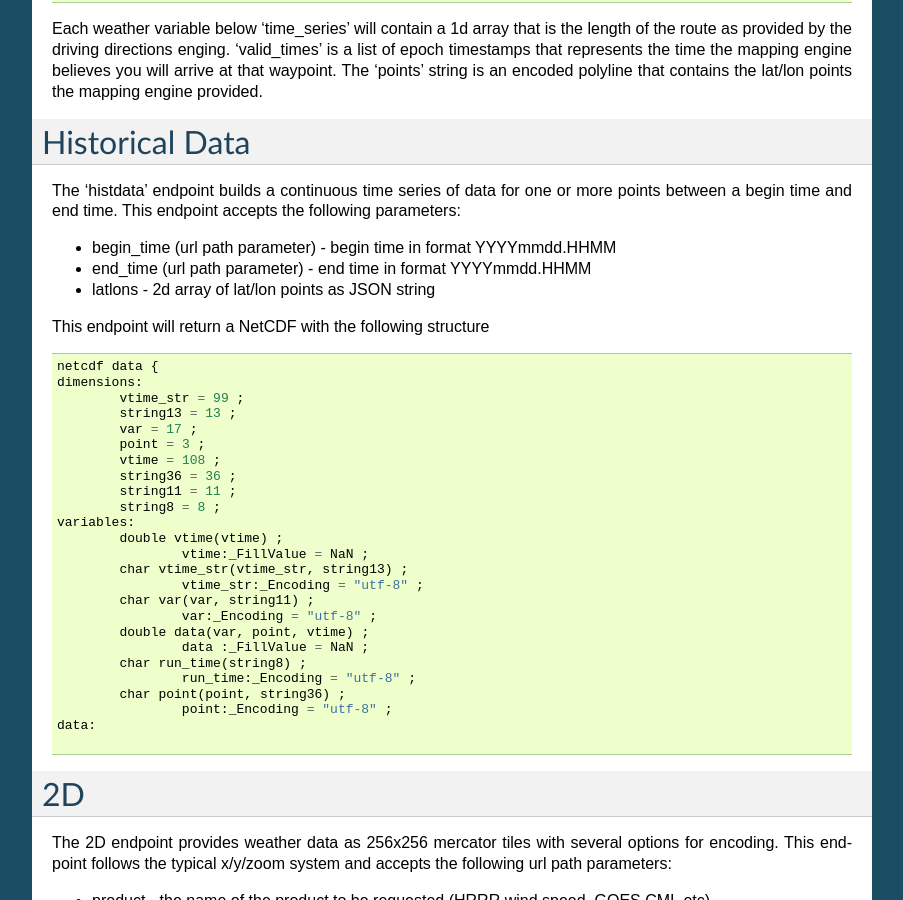
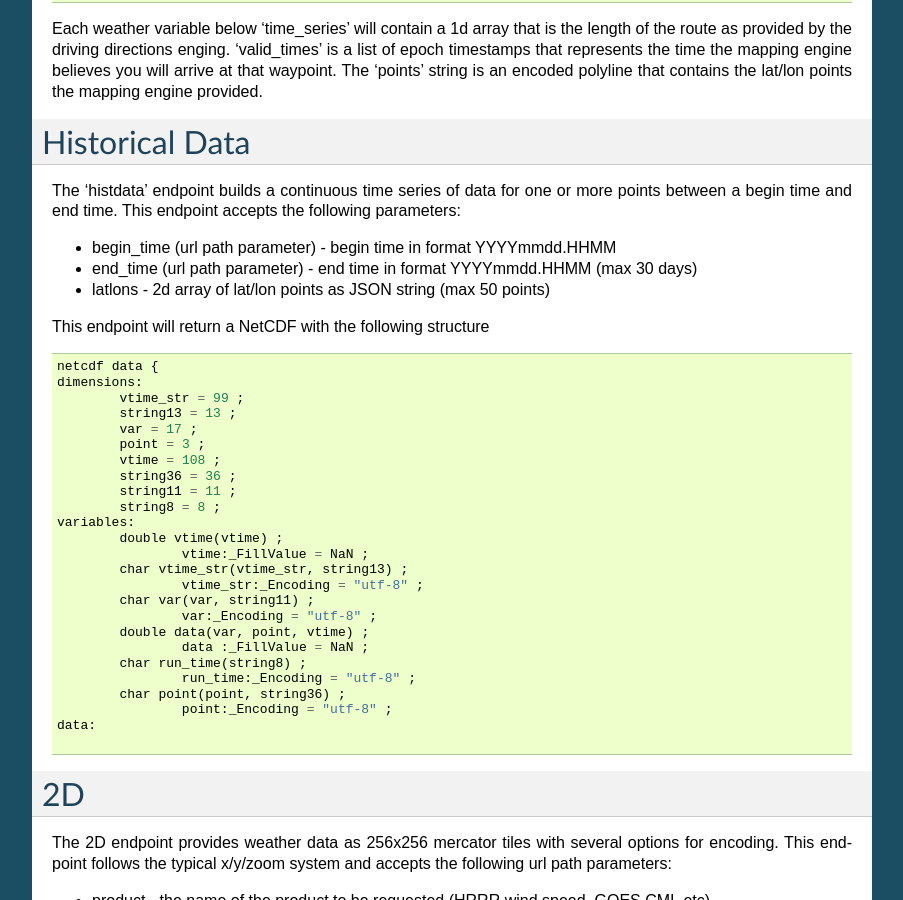
Before and after one commit to bricelambi/myradar_ai_docs, a Sphinx documentation site: the page built from docs/endpoints.md, in a window 1280 px wide and 900 px high, scrolled down 994 px. Shown: the whole window, without its empty margins (198-1101 px from the left). Built offline with Sphinx 7.4.7, drawn with Linux system fonts in a browser that asks for light colours.

Commit message:
max bounds

```diff
--- a/docs/endpoints.md
+++ b/docs/endpoints.md
@@ -48,8 +48,8 @@ Each weather variable below 'time_series' will contain a 1d array that is the le
 The 'histdata' endpoint builds a continuous time series of data for one or more points between a begin time and end time.  This endpoint accepts the following parameters:
 
   + begin_time (url path parameter) - begin time in format YYYYmmdd.HHMM
-  + end_time (url path parameter) - end time in format YYYYmmdd.HHMM
-  + latlons - 2d array of lat/lon points as JSON string
+  + end_time (url path parameter) - end time in format YYYYmmdd.HHMM (max 30 days)
+  + latlons - 2d array of lat/lon points as JSON string (max 50 points)
 
 This endpoint will return a NetCDF with the following structure
 
```
